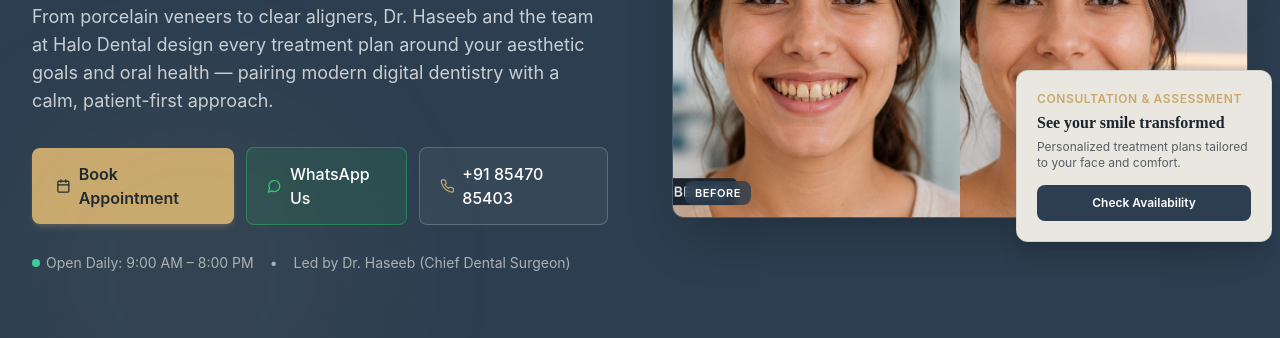
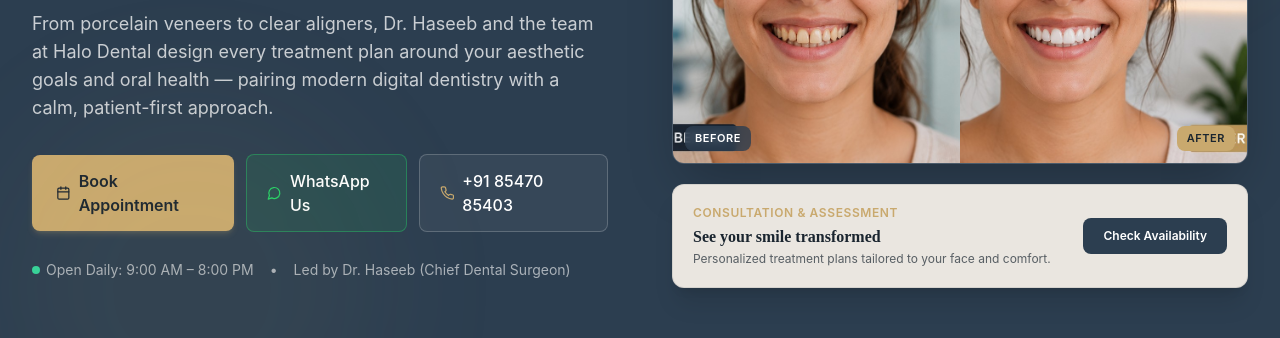
Before and after one commit to ryantomk/halo-dental, a Next.js app: page /en in a window 1280 px wide. Shown: the part 330-668 px from the top of the page. Built offline with nearby package versions, Linux system fonts and the light colour scheme; no server answers.

Commit message:
fix(hero): reposition consultation card below before/after image to prevent overlap

```diff
--- a/components/marketing/Hero.tsx
+++ b/components/marketing/Hero.tsx
@@ -124,26 +124,32 @@ export default function Hero({ locale = defaultLocale }: HeroProps) {
             </div>
           </div>
 
-          {/* Floating booking preview card */}
-          <div className="relative -mt-6 mx-4 rounded-xl border border-brand-charcoal/10 bg-brand-ivory p-5 shadow-xl sm:absolute sm:-bottom-6 sm:-right-4 sm:mx-0 sm:mt-0 sm:w-64 lg:-right-6">
+          {/* Consultation & Assessment card positioned cleanly below the hero visual */}
+          <div className="mt-4 rounded-xl border border-brand-charcoal/10 bg-brand-ivory p-4 shadow-xl sm:mt-5 sm:p-5">
+            <div className="flex flex-col sm:flex-row sm:items-center sm:justify-between sm:gap-4">
+              <div className="flex-1">
                 <p className="text-xs font-semibold uppercase tracking-wider text-brand-gold">
                   {t("previewBadge")}
                 </p>
                 <p className="mt-1 font-display text-base font-semibold text-brand-charcoal">
                   {t("previewTitle")}
                 </p>
-            <p className="mt-1 text-xs text-brand-charcoal/70">
+                <p className="mt-0.5 text-xs text-brand-charcoal/70">
                   {t("previewDesc")}
                 </p>
+              </div>
+              <div className="mt-3.5 sm:mt-0 sm:flex-shrink-0">
                 <Link
                   href={bookingHref}
-              className="mt-3.5 inline-flex w-full items-center justify-center rounded-md bg-brand-midnight px-4 py-2.5 text-xs font-semibold text-white transition-colors hover:bg-brand-charcoal"
+                  className="inline-flex w-full sm:w-auto items-center justify-center rounded-md bg-brand-midnight px-5 py-2.5 text-xs font-semibold text-white transition-colors hover:bg-brand-charcoal focus-visible:outline-none focus-visible:ring-2 focus-visible:ring-brand-gold focus-visible:ring-offset-2"
                 >
                   {t("checkAvailability")}
                 </Link>
               </div>
             </div>
           </div>
+        </div>
+      </div>
     </section>
   );
 }
```
Lines whose indentation alone changed are shown as unchanged.
